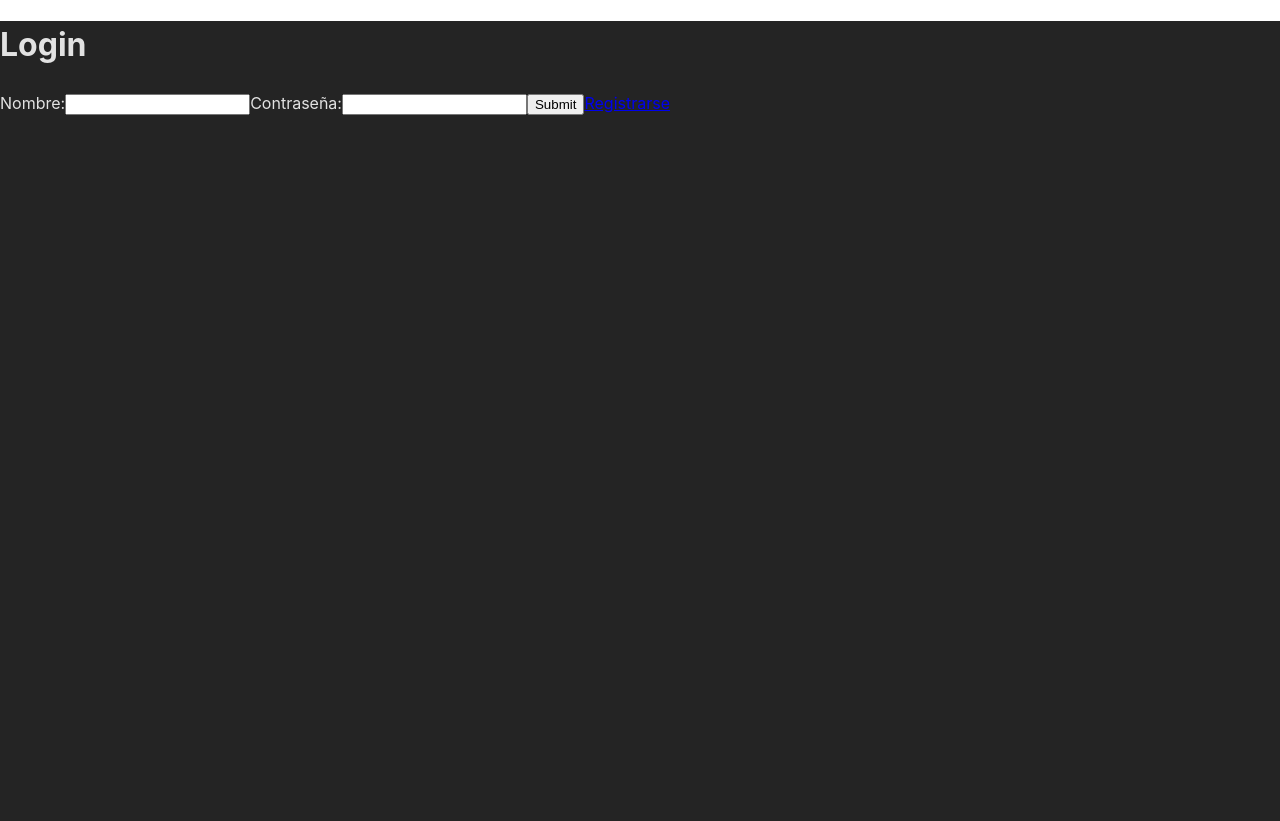
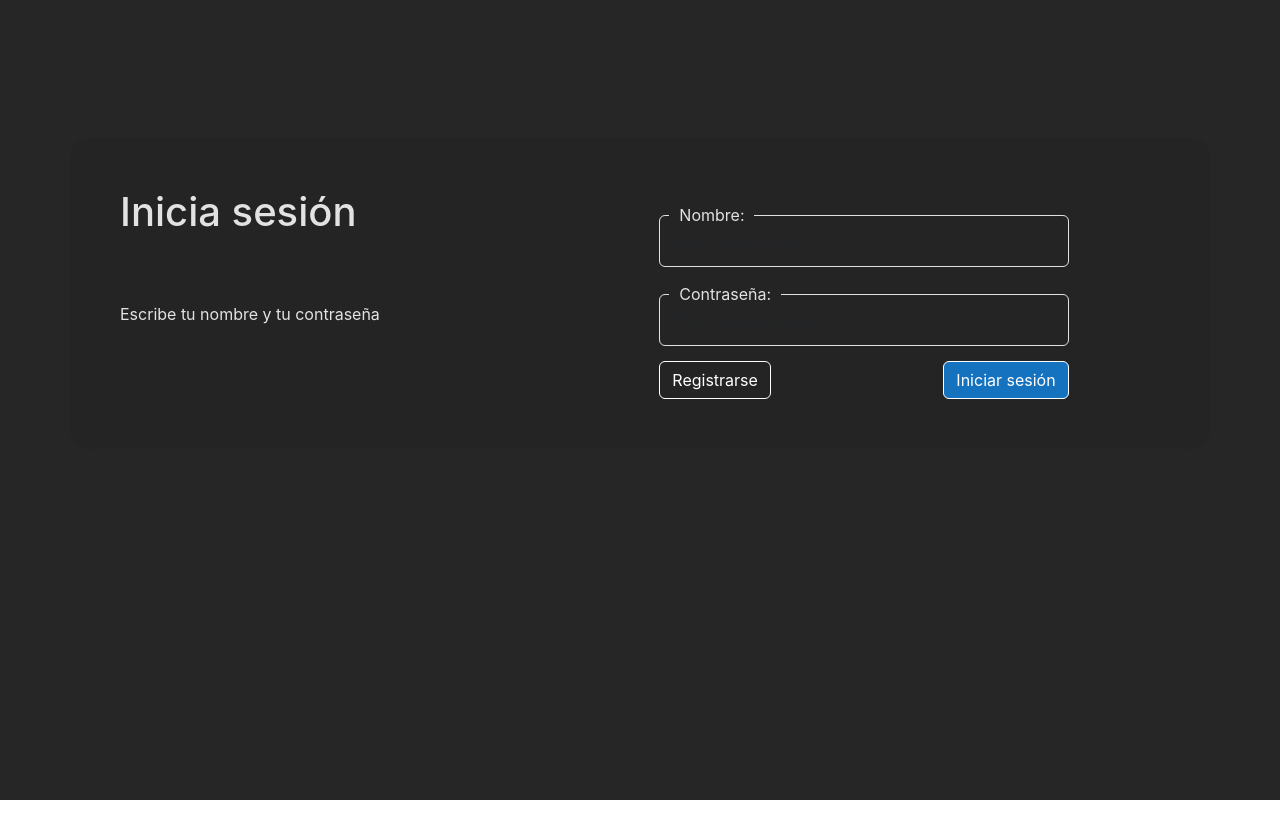
Before and after one commit to Temtub/electron-vite-project, a React (Vite) app: page / in a window 1280 px wide. After the commit the page ends 800 px from the top, so only its background shows below. Built offline with nearby package versions, Linux system fonts and the light colour scheme.

Commit message:
Styling of login

```diff
--- a/package.json
+++ b/package.json
@@ -9,8 +9,10 @@
     "preview": "vite preview"
   },
   "dependencies": {
+    "bootstrap": "^5.3.3",
     "jwt-decode": "^4.0.0",
     "react": "^18.2.0",
+    "react-bootstrap": "^2.10.2",
     "react-content-loader": "^7.0.0",
     "react-dom": "^18.2.0",
     "react-router": "^6.22.3",
--- a/src/components/ChatBox.jsx
+++ b/src/components/ChatBox.jsx
@@ -1,18 +1,21 @@
-import { restful } from "/restApi/index.js"
+import { restful } from "/restApi/index.js";
+import personaImage from "../assets/images/persona.jpg";
 
-async function FriendBox ({id}) {
+async function FriendBox ({ id }) {
+    // Supongamos que aquí tienes lógica para obtener información del amigo basada en su ID.
 
-
-    return(
-
-        <div id={id}>
-            <img src="../assets/images/persona.jpg" alt="img" />
-
-            <div>
-
+    return (
+        <>
+            <div id={id}>
+                <img src={personaImage} alt="Friend" />
+                <div>
+                    {/* Aquí puedes agregar contenido para mostrar información del amigo */}
+                    <h3>Nombre del Amigo</h3>
+                    <p>Información adicional sobre el amigo...</p>
+                </div>
             </div>
-        </div>
-    )
+        </>
+    );
 }
 
 export default FriendBox;
--- a/src/components/Chats.jsx
+++ b/src/components/Chats.jsx
@@ -1,27 +1,42 @@
+import { useEffect, useState } from 'react';
+import { restful } from '/restApi/index.js';
+import FriendBox from './ChatBox';
 
-import { restful } from "/restApi/index.js"
-import FriendBox from "./ChatBox";
+function Friends({ data }) {
+    const [chatsData, setChatsData] = useState([]);
 
-function Friends ({data}) {
+    useEffect(() => {
+        const fetchData = async () => {
+            if (data && data.length > 0) {
+                try {
+                    const response = await restful('POST', 'http://localhost:3001/api/chat/chats', { chats: data });
+                    console.log(response)
+                    setChatsData(response);
+                    console.log(chatsData)
+                } catch (error) {
+                    console.error('Error fetching chats data:', error);
+                }
+            }
+        };
 
-    console.log(data)
+        fetchData();
+    }, []);
 
-    const getChatsData = async (data) =>{
-        let chatsData = await restful("POST", `http://localhost:3001/api/chat/chats`, {chats:data})
-        console.log(chatsData)
-        return chatsData
-    }
+    const renderChats = () => {
+        if (chatsData.length === 0) {
+            return <div>Empty</div>;
+        }
 
-    getChatsData(data)
+        return chatsData.map(chat => (
+            <FriendBox key={chat._id} id={chat._id} />
+        ));
+    };
 
-    return(
+    return (
         <aside className="chats">
-            {/* {data.map(chat => (
-                <FriendBox key={chat._id} id={chat._id}></FriendBox>
-            ))} */}
+            {renderChats()}
         </aside>
-    )
+    );
 }
 
-
 export default Friends;
--- a/src/components/Login/Login.jsx
+++ b/src/components/Login/Login.jsx
@@ -1,61 +1,111 @@
 import { useState, useEffect } from "react"
 import { Link, useNavigate } from "react-router-dom"
-
+import { Container, Row, Col, Form, Button, ButtonGroup } from 'react-bootstrap';
+import 'bootstrap/dist/css/bootstrap.min.css';
 import { restful } from "/restApi/index"
 
-function Login () {
+// COmponents
+import { ShowMessage } from "Components/specialMessages/ShowMessage";
+
+function Login() {
     const navigate = useNavigate();
-    const [ user, setUser ] = useState("")
-    const [ pass, setPass ] = useState("")
+    const [user, setUser] = useState("")
+    const [pass, setPass] = useState("")
 
-    const [ correctLogin, setCorrectLogin ] = useState(false)
+    const [correctLogin, setCorrectLogin] = useState(false)
 
-    const formManagement = async (e) =>{
+    const [error, setError] = useState("")
+    let response;
+    const formManagement = async (e) => {
         e.preventDefault()
 
+        if (!user || !pass) {
+            setError("Rellene todos los datos")
+            return
+        }
         const data = {
-            user : user,
-            pass : pass
+            user: user,
+            pass: pass
         }
         // Check thath the user exists
-        let response = await restful("POST", "http://localhost:3001/api/login", data)
-        console.log(response)
+        try {
+            response = await restful("POST", "http://localhost:3001/api/login", data)
+            console.log(response)
+
+        } catch (err) {
+            setError("Ha ocurrido un error, pruebe más tarde.")
+        }
 
         // if all went correct makes the login
-        if(response.status){
+        if (response.status) {
             // Save the token in the local storage
             localStorage.setItem('token', response.token)
             setCorrectLogin(true)
         }
-        else{
-            // Manejar errores
+        else {
+            setError(response.msg)
         }
     }
 
     // Check correct login
     useEffect(() => {
         if (correctLogin) {
-          navigate('/chat');
+            navigate('/chat');
         }
     }, [correctLogin]);
 
-    return(
+    return (
+        <Container className="loginCard d-flex">
+            <Row className="w-50 justify-content-md-center align-items-start">
+                <h1>Inicia sesión</h1>
+                <p>Escribe tu nombre y tu contraseña</p>
 
-        <main>
+            </Row>
 
-            <h1>Login</h1>
 
-            <form action="" onSubmit={formManagement}>
-                <label htmlFor="name">Nombre:</label>
-                <input onChange={(e)=>{ setUser(e.target.value)} } type="text" name="" id="name" />
+            <Row className="w-50 justify-content-md-center">
+                <Col xs={12} md={10}>
 
-                <label htmlFor="pass">Contraseña:</label>
-                <input onChange={(e)=>{ setPass(e.target.value)} } type="password" name="" id="pass" />
-                <input type="submit" name="" id="send" />
-                <Link to={"/register"}>Registrarse</Link>
-            </form>
-        </main>
-    )
+                    <Form onSubmit={formManagement}>
+                        <Form.Group className="formGroup" controlId="formBasicName">
+                            <Form.Label className="formLabel">Nombre:</Form.Label>
+                            <Form.Control
+                                className="formInput"
+                                type="text"
+                                placeholder="Enter your name"
+                                onChange={(e) => setUser(e.target.value)}
+                            />
+                        </Form.Group>
+
+
+                        <Form.Group className="formGroup" controlId="formBasicPassword">
+                            <Form.Label className="formLabel">Contraseña:</Form.Label>
+                            <Form.Control
+                                className="formInput"
+                                type="password"
+                                placeholder="Enter your password"
+                                onChange={(e) => setPass(e.target.value)}
+                                />
+                        </Form.Group>
+
+                        {error && <ShowMessage msg={error}></ShowMessage>}
+
+                        <div className="buttonGroup d-flex flex-row justify-content-between">
+                            <Link to="/register" className="btn ">
+                                Registrarse
+                            </Link>
+                            <Button variant="primary" type="submit" className="btn btnLogin" id="send">
+                                Iniciar sesión
+                            </Button>
+                        </div>
+
+                    </Form>
+                </Col>
+            </Row>
+        </Container>
+
+    );
 }
 
+
 export default Login
--- /dev/null
+++ b/src/components/specialMessages/ShowMessage.jsx
@@ -0,0 +1,11 @@
+
+
+export function ShowMessage({msg}){
+
+    return(
+        <>
+
+            <p className="redError"><i className="fa-solid fa-info"></i>{msg}</p>
+        </>
+    )
+}
--- a/src/main.jsx
+++ b/src/main.jsx
@@ -5,7 +5,8 @@ import ReactDOM from 'react-dom/client'
 import { BrowserRouter as Router, Routes, Route } from 'react-router-dom';
 
 //Import the css
-import './index.css'
+import './styles/login.css'
+import './styles/index.css'
 
 //Import the components (as you can see the route is from Components thanks to the configuration we made in tsconfig.json)
 import Messages from 'Components/Messages';
--- a/src/index.css
+++ b/src/styles/index.css
@@ -1,3 +1,7 @@
+
+*{
+  box-sizing: border-box;
+}
 body{
   margin: 0;
 }
@@ -9,19 +13,16 @@ body{
 
   color-scheme: light dark;
   color: rgba(255, 255, 255, 0.87);
-  background-color: #242424;
+  background-color: #262627;
 
   font-synthesis: none;
   text-rendering: optimizeLegibility;
   -webkit-font-smoothing: antialiased;
   -moz-osx-font-smoothing: grayscale;
 
-
   width: 100%;
-  height: 100%;
-
-  min-width: 1200px;
   min-height: 100vh;
+  padding-top: 10%;
 }
 
 /* Messages part  */
@@ -101,3 +102,25 @@ body{
   overflow-wrap: break-word;
 }
 /* END Messages part  */
+
+/* ----------- FONT AWESOME STYLES ------- */
+
+.fa-info{
+  margin-right: 10px;
+  margin-left: 5px;
+
+  background-color: #D93025;
+  color: #242424;
+
+  padding-left: 4px;
+  border-radius: 15px;
+  width: 15px;
+  height: 15px;
+
+}
+
+
+/* ------ ESPECIAL COLORS ----- */
+.redError{
+  color: #D93025;
+}
--- /dev/null
+++ b/src/styles/login.css
@@ -0,0 +1,47 @@
+
+.loginCard{
+    background-color: #242424;
+    border-radius: 20px;
+    margin-top: 10px;
+    padding: 50px !important;
+    /* padding-left: 100px !important; */
+}
+
+/* ----------- FORM STYLES --------- */
+.formGroup {
+    margin-bottom: 15px !important;
+    margin-top: 15px !important;
+
+    width: 100%;
+}
+
+.formLabel {
+    background-color: #242424;
+    margin-left: 10px;
+    padding-left: 10px;
+    padding-right: 10px;
+}
+
+.formInput {
+    margin-top: -20px;
+    background-color: #242424 !important;
+    color: white !important;
+
+    height: 52px;
+}
+
+.buttonGroup{
+
+    width: 100%;
+}
+.btn{
+    border: 1px solid white !important;
+    color: white !important;
+    background-color: #24242400 !important;
+}
+.btnLogin{
+    background-color: #1380dada !important;
+}
+.btnLogin:hover{
+    background-color: #1a8eecda !important;
+}
```
Also changed, not shown: 1 other file (tests, documents, lock files or other folders).
